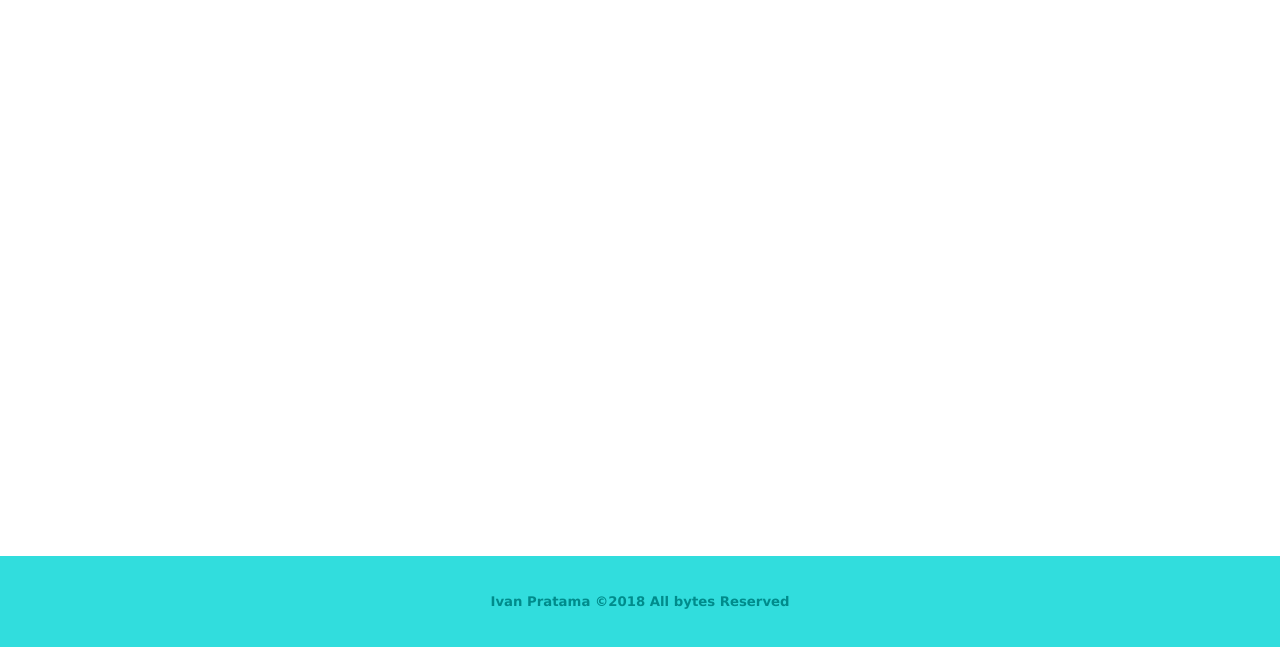
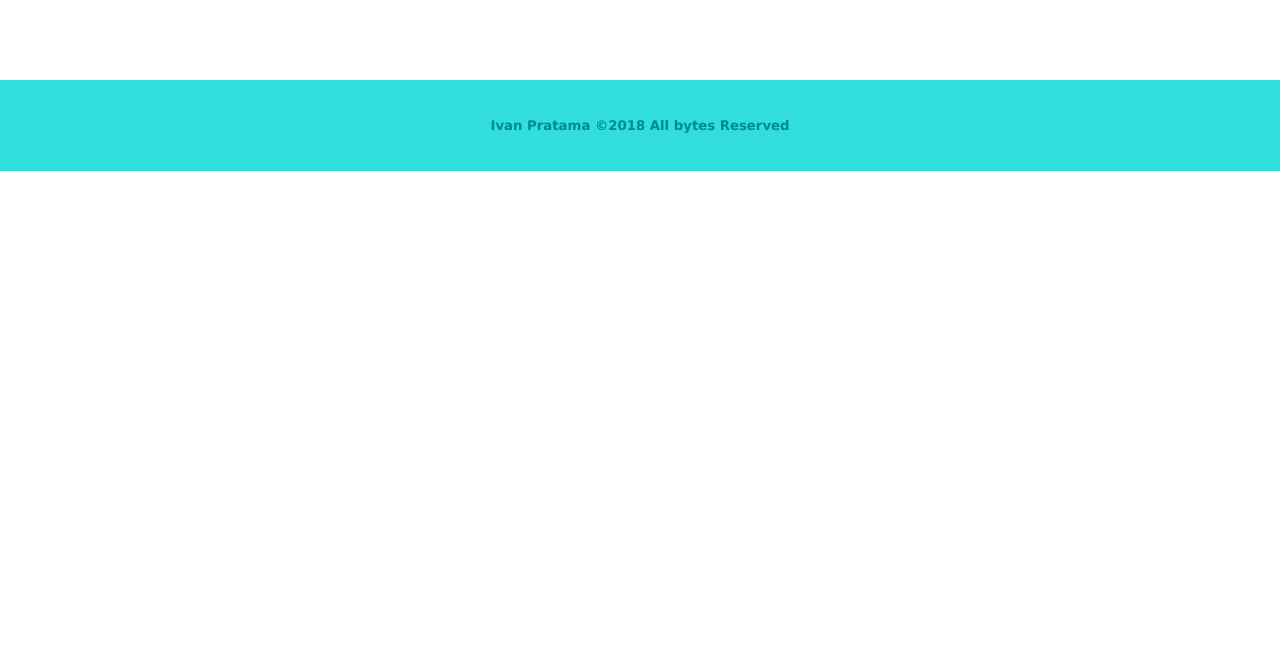
Before and after one commit to devandev/library-system-php-native, a PHP site: page /view/admin/crudMember/select_Member.php in a window 1280 px wide. Shown: the part 153-800 px from the top of the page. Run offline with PHP 8.4, Linux system fonts and the light colour scheme; the visitor is signed in with stand-in values (Sample User, id 1); data that the repository does not hold is empty.

Commit message:
modified file style

```diff
--- a/css/style.css
+++ b/css/style.css
@@ -51,9 +51,8 @@ header{
 }
 
 footer{
-    position: absolute;
-    bottom: 0;
     padding: 1rem 0 1rem 0;
+    margin-top:5rem;
 }
 
 .theTitle h1, h4{
@@ -157,7 +156,7 @@ daftar style
     position: absolute;
     top:0;
     bottom: 0;
-    height: 100vh;
+    height: 100%;
     width: 100%;
     background-color: rgba(0, 0, 0, 0.6);
     z-index: 1;
```
